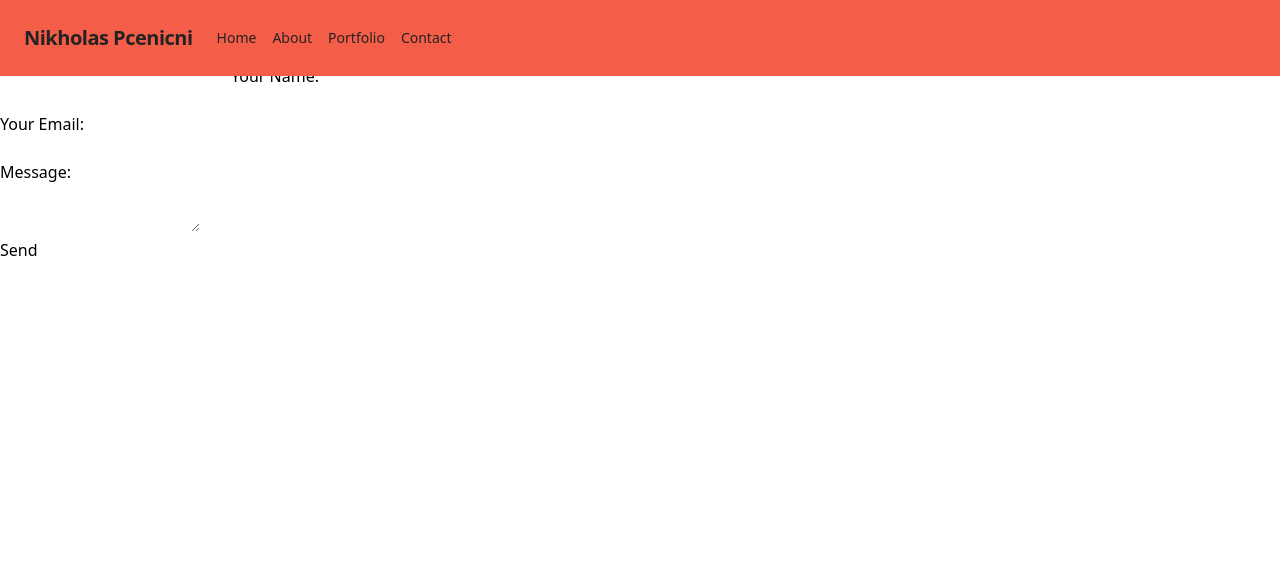
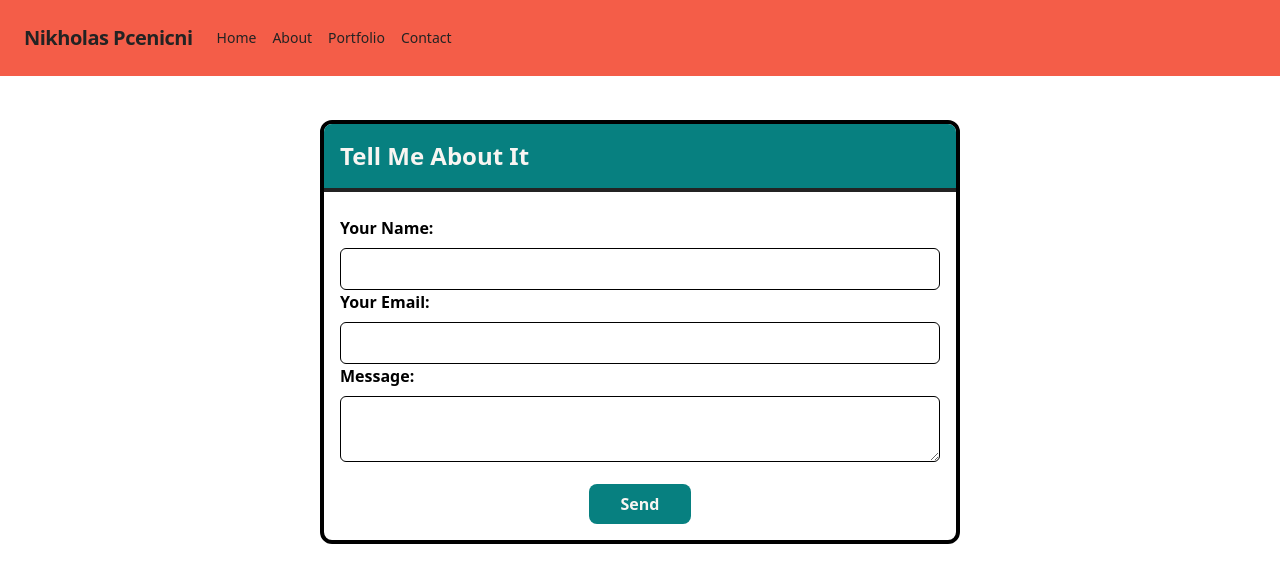
Before and after one commit to nikpcenicni/pcenicni.dev, a Next.js app: page /contact in a window 1280 px wide. Shown: the top 582 px of the page. Built offline with nearby package versions, Linux system fonts and the light colour scheme.

Commit message:
styled contact form

```diff
--- a/src/components/ContactForm.tsx
+++ b/src/components/ContactForm.tsx
@@ -11,32 +11,36 @@ interface FieldProps {
 
 const ContactForm: React.FC<{ fields: FieldProps[] }> = ({ fields }) => {
   return (
-    <div className="pt-16">
-    <form name="contact" action="/success" method="POST" data-netlify="true">
-        <input type="hidden" name="form-name" value="contact" />
-        <p>
-        <input type="text" name="firstname" id="firstname" />
-          <label htmlFor="yourname">
-            Your Name:
-          </label> <br />
-          <input type="text" name="name" id="yourname" />
-        </p>
-        <p>
-          <label htmlFor="youremail">
-            Your Email:
-          </label> <br />
-          <input type="email" name="email" id="youremail" />
-        </p>
-        <p>
-          <label htmlFor="yourmessage">
-            Message:
-          </label> <br />
-          <textarea name="message" id="yourmessage"></textarea>
-        </p>
-        <p>
-          <button type="submit">Send</button>
-        </p>
-    </form>
+    <div className="pt-20">
+      <div className='mt-10 w-1/2 mx-auto border-4 rounded-xl'>
+        <h1 className='text-2xl font-bold mb-2 p-4 border-b-4 bg-greenblue text-main border-stroke rounded-t-lg'>Tell Me About It</h1>
+        <form name="contact" action="/success" method="POST" data-netlify="true" className="p-4">
+            <input type="hidden" name="form-name" value="contact" />
+
+            <div>
+              <label htmlFor="firstname" className="block mb-2 font-semibold">
+                Your Name:
+              </label>
+              <input type="text" name="name" id="firstname" required className="w-full px-3 py-2 border rounded-md focus:outline-none focus:ring-2 focus:ring-blue-500"/>
+            </div>
+            <div>
+              <label htmlFor="youremail" className="block mb-2 font-semibold">
+                Your Email:
+              </label>
+              <input type="email" name="email" id="youremail" required className="w-full px-3 py-2 border rounded-md focus:outline-none focus:ring-2 focus:ring-blue-500"/>
+            </div>
+              <div>
+              <label htmlFor="yourmessage" className="block mb-2 font-semibold">
+                Message:
+              </label>
+              <textarea name="message" required id="yourmessage" className="w-full px-3 py-2 border rounded-md foucs:outline-none focus:ring-2 foucus:ring-blue-500"></textarea>
+            </div>
+            <div className="mt-4 w-full text-center">
+              <button type="submit" className="font-bold bg-greenblue text-main rounded-lg py-2 px-8">Send</button>
+            </div>
+
+        </form>
+      </div>
     </div>
   );
 };
```
